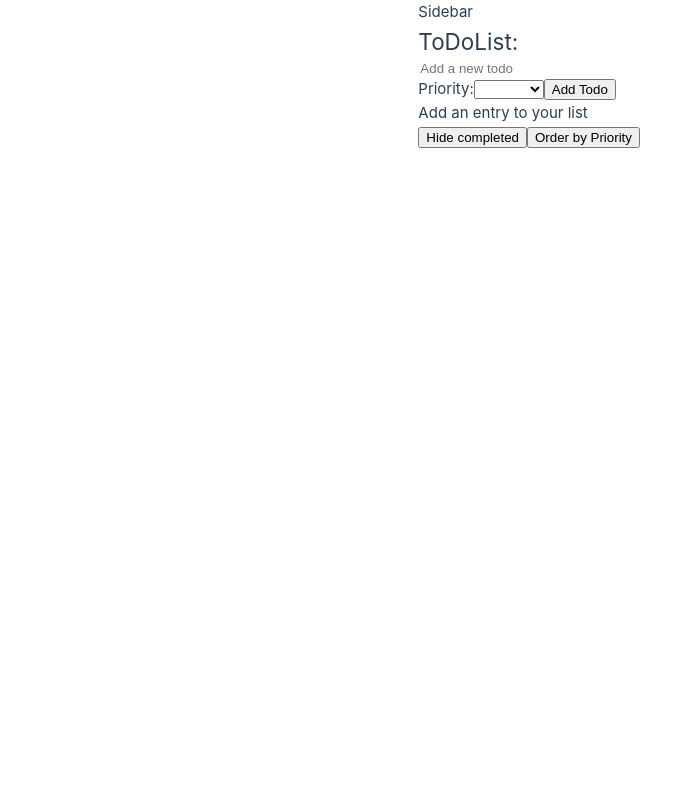
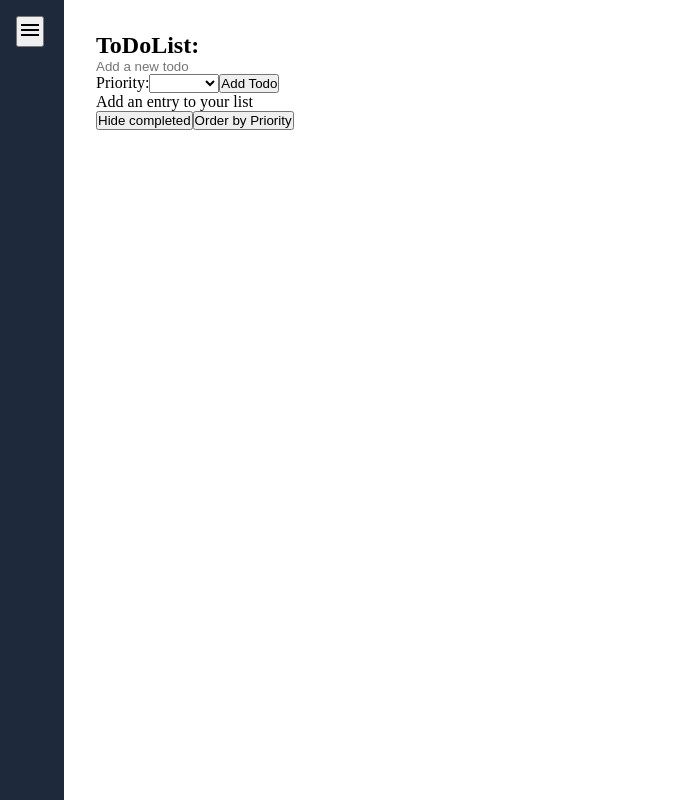
Before and after one commit to RobinKirchen/ToDoListe, a Vue app: page /todolist in a window 1280 px wide. Shown: the whole page, without its empty margins (0-687 px from the left). Built offline with nearby package versions, Linux system fonts and the light colour scheme.

Commit message:
replaced the original index.html with the new one

```diff
--- a/index.html
+++ b/index.html
@@ -1,10 +1,17 @@
 <!DOCTYPE html>
-<html lang="">
+<html lang="en">
   <head>
-    <meta charset="UTF-8">
-    <link rel="icon" href="/favicon.ico">
-    <meta name="viewport" content="width=device-width, initial-scale=1.0">
-    <title>Vite App</title>
+    <meta charset="UTF-8" />
+    <link rel="icon" href="/favicon.ico" />
+    <meta name="viewport" content="width=device-width, initial-scale=1.0" />
+    <title>Responsive Side Nav</title>
+    <link rel="preconnect" href="https://fonts.googleapis.com" />
+    <link rel="preconnect" href="https://fonts.gstatic.com" crossorigin />
+    <link
+      href="https://fonts.googleapis.com/css2?family=Fira+Sans:ital,wght@0,400;0,700;0,900;1,400;1,700;1,900&display=swap"
+      rel="stylesheet"
+    />
+    <link href="https://fonts.googleapis.com/css2?family=Material+Symbols+Outlined" rel="stylesheet">
   </head>
   <body>
     <div id="app"></div>
--- a/src/App.vue
+++ b/src/App.vue
@@ -8,3 +8,40 @@ import Sidebar from './components/Sidebar.vue'
     <RouterView />
   </div>
 </template>
+
+
+<style>
+
+:root {
+	--primary: #4ade80;
+	--primary-alt: #22c55e;
+	--grey: #64748b;
+	--dark: #1e293b;
+	--dark-alt: #334155;
+	--light: #f1f5f9;
+	--sidebar-width: 300px;
+}
+
+*{
+  margin: 0;
+  padding: 0;
+  box-sizing:border-box;
+}
+
+.app{
+  display:flex;
+
+}
+
+main {
+    flex: 1 1 0;
+    padding: 2rem;
+
+    @media (max-width: 768px){
+      padding-left: 6rem;
+    }
+  }
+
+
+
+</style>
--- a/src/assets/base.css
+++ /dev/null
@@ -1,86 +0,0 @@
-/* color palette from <https://github.com/vuejs/theme> */
-:root {
-  --vt-c-white: #ffffff;
-  --vt-c-white-soft: #f8f8f8;
-  --vt-c-white-mute: #f2f2f2;
-
-  --vt-c-black: #181818;
-  --vt-c-black-soft: #222222;
-  --vt-c-black-mute: #282828;
-
-  --vt-c-indigo: #2c3e50;
-
-  --vt-c-divider-light-1: rgba(60, 60, 60, 0.29);
-  --vt-c-divider-light-2: rgba(60, 60, 60, 0.12);
-  --vt-c-divider-dark-1: rgba(84, 84, 84, 0.65);
-  --vt-c-divider-dark-2: rgba(84, 84, 84, 0.48);
-
-  --vt-c-text-light-1: var(--vt-c-indigo);
-  --vt-c-text-light-2: rgba(60, 60, 60, 0.66);
-  --vt-c-text-dark-1: var(--vt-c-white);
-  --vt-c-text-dark-2: rgba(235, 235, 235, 0.64);
-}
-
-/* semantic color variables for this project */
-:root {
-  --color-background: var(--vt-c-white);
-  --color-background-soft: var(--vt-c-white-soft);
-  --color-background-mute: var(--vt-c-white-mute);
-
-  --color-border: var(--vt-c-divider-light-2);
-  --color-border-hover: var(--vt-c-divider-light-1);
-
-  --color-heading: var(--vt-c-text-light-1);
-  --color-text: var(--vt-c-text-light-1);
-
-  --section-gap: 160px;
-}
-
-@media (prefers-color-scheme: dark) {
-  :root {
-    --color-background: var(--vt-c-black);
-    --color-background-soft: var(--vt-c-black-soft);
-    --color-background-mute: var(--vt-c-black-mute);
-
-    --color-border: var(--vt-c-divider-dark-2);
-    --color-border-hover: var(--vt-c-divider-dark-1);
-
-    --color-heading: var(--vt-c-text-dark-1);
-    --color-text: var(--vt-c-text-dark-2);
-  }
-}
-
-*,
-*::before,
-*::after {
-  box-sizing: border-box;
-  margin: 0;
-  font-weight: normal;
-}
-
-body {
-  min-height: 100vh;
-  color: var(--color-text);
-  background: var(--color-background);
-  transition:
-    color 0.5s,
-    background-color 0.5s;
-  line-height: 1.6;
-  font-family:
-    Inter,
-    -apple-system,
-    BlinkMacSystemFont,
-    'Segoe UI',
-    Roboto,
-    Oxygen,
-    Ubuntu,
-    Cantarell,
-    'Fira Sans',
-    'Droid Sans',
-    'Helvetica Neue',
-    sans-serif;
-  font-size: 15px;
-  text-rendering: optimizeLegibility;
-  -webkit-font-smoothing: antialiased;
-  -moz-osx-font-smoothing: grayscale;
-}
--- a/src/assets/main.css
+++ /dev/null
@@ -1,34 +0,0 @@
-@import './base.css';
-
-#app {
-  max-width: 1280px;
-  margin: 0 auto;
-  padding: 2rem;
-  font-weight: normal;
-}
-
-a,
-.green {
-  text-decoration: none;
-  color: hsla(160, 100%, 37%, 1);
-  transition: 0.4s;
-  padding: 3px;
-}
-
-@media (hover: hover) {
-  a:hover {
-    background-color: hsla(160, 100%, 37%, 0.2);
-  }
-}
-
-@media (min-width: 1024px) {
-  body {
-    display: flex;
-  }
-
-  #app {
-    display: grid;
-    grid-template-columns: 1fr 1fr;
-    padding: 0 2rem;
-  }
-}
--- a/src/components/Sidebar.vue
+++ b/src/components/Sidebar.vue
@@ -1,14 +1,37 @@
+<script setup>
+
+</script>
+
 <template>
   <aside>
-    Sidebar
+    <div class="menu-toggle-wrap">
+      <button class="menu-toggle" @click="ToggleMenu">
+        <span class="material-symbols-outlined">
+          menu
+        </span>
+      </button>
+    </div>
   </aside>
 
 </template>
 
-<script setup>
+<style scoped>
+aside {
+  display: flex;
+  flex-direction: column;
+  width: 4rem;
+  background-color: var(--dark);
+  color: var(--light);
+  min-height: 100vh;
+  overflow: hidden;
+  padding: 1rem;
 
-</script>
+  transition: 0.2s ease-out;
 
-<style>
+  @media (max-width: 768px) {
+    position: fixed;
+    z-index: 99;
+  }
 
+}
 </style>
--- a/src/index.html
+++ /dev/null
@@ -1,17 +0,0 @@
-<!DOCTYPE html>
-<html lang="en">
-  <head>
-    <meta charset="UTF-8" />
-    <link rel="icon" href="/favicon.ico" />
-    <meta name="viewport" content="width=device-width, initial-scale=1.0" />
-    <title>Responsive Side Nav</title>
-	<link rel="preconnect" href="https://fonts.googleapis.com">
-	<link rel="preconnect" href="https://fonts.gstatic.com" crossorigin>
-	<link href="https://fonts.googleapis.com/css2?family=Fira+Sans:ital,wght@0,400;0,700;0,900;1,400;1,700;1,900&display=swap" rel="stylesheet">
-	<link href="https://fonts.googleapis.com/css2?family=Material+Icons" rel="stylesheet">
-  </head>
-  <body>
-    <div id="app"></div>
-    <script type="module" src="/src/main.js"></script>
-  </body>
-</html>
--- a/src/main.js
+++ b/src/main.js
@@ -1,7 +1,6 @@
-import './assets/main.css'
 import { createApp } from 'vue'
 import App from './App.vue'
-import router from './router'
+import router from './router/index'
 
 createApp(App)
   .use(router)
--- a/src/router/index.js
+++ b/src/router/index.js
@@ -5,7 +5,7 @@ import Home from '../views/Home.vue'
 
 const routes = [
   { path: '/', component: Home },
-  { path: '/toDoList', component: ToDoList },
+  { path: '/todolist', component: ToDoList },
 
 ]
 
--- a/src/views/Home.vue
+++ b/src/views/Home.vue
@@ -1,4 +1,5 @@
 <template>
-<h1>Home</h1>
-
+  <main class="home-page">
+    <h1>Home</h1>
+  </main>
 </template>
--- a/src/views/ToDoList.vue
+++ b/src/views/ToDoList.vue
@@ -50,7 +50,7 @@ function deleteEntry(entryId) {
 </script>
 
 <template>
-  <main>
+  <main class="todo-page">
     <h2>ToDoList:</h2>
     <form @submit.prevent="addToList">
       <input type="text" class="entry" v-model="newTodo" placeholder="Add a new todo" required>
@@ -81,23 +81,6 @@ function deleteEntry(entryId) {
 </template>
 
 <style scoped>
-header {
-  line-height: 1.5;
-}
-
-@media (min-width: 1024px) {
-  header {
-    display: flex;
-    place-items: center;
-    padding-right: calc(var(--section-gap) / 2);
-  }
-
-  header .wrapper {
-    display: flex;
-    place-items: flex-start;
-    flex-wrap: wrap;
-  }
-}
 
 main .todo-entry {
   display: flex;
--- a/vite.config.js
+++ b/vite.config.js
@@ -10,9 +10,5 @@ export default defineConfig({
     vue(),
     vueDevTools(),
   ],
-  resolve: {
-    alias: {
-      '@': fileURLToPath(new URL('./src', import.meta.url))
-    },
-  },
+
 })
```
Also changed, not shown: src/assets/logo.svg (deleted).
